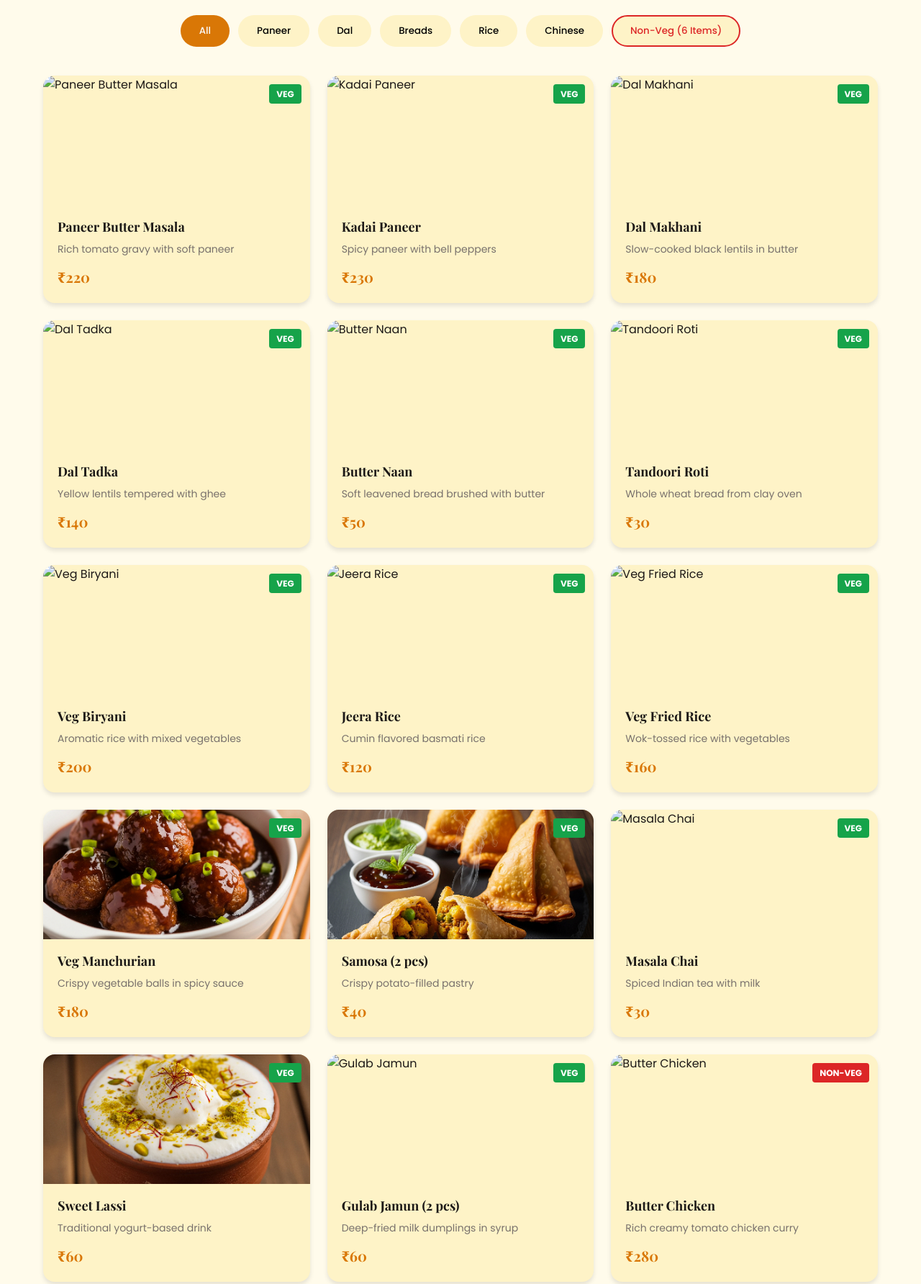
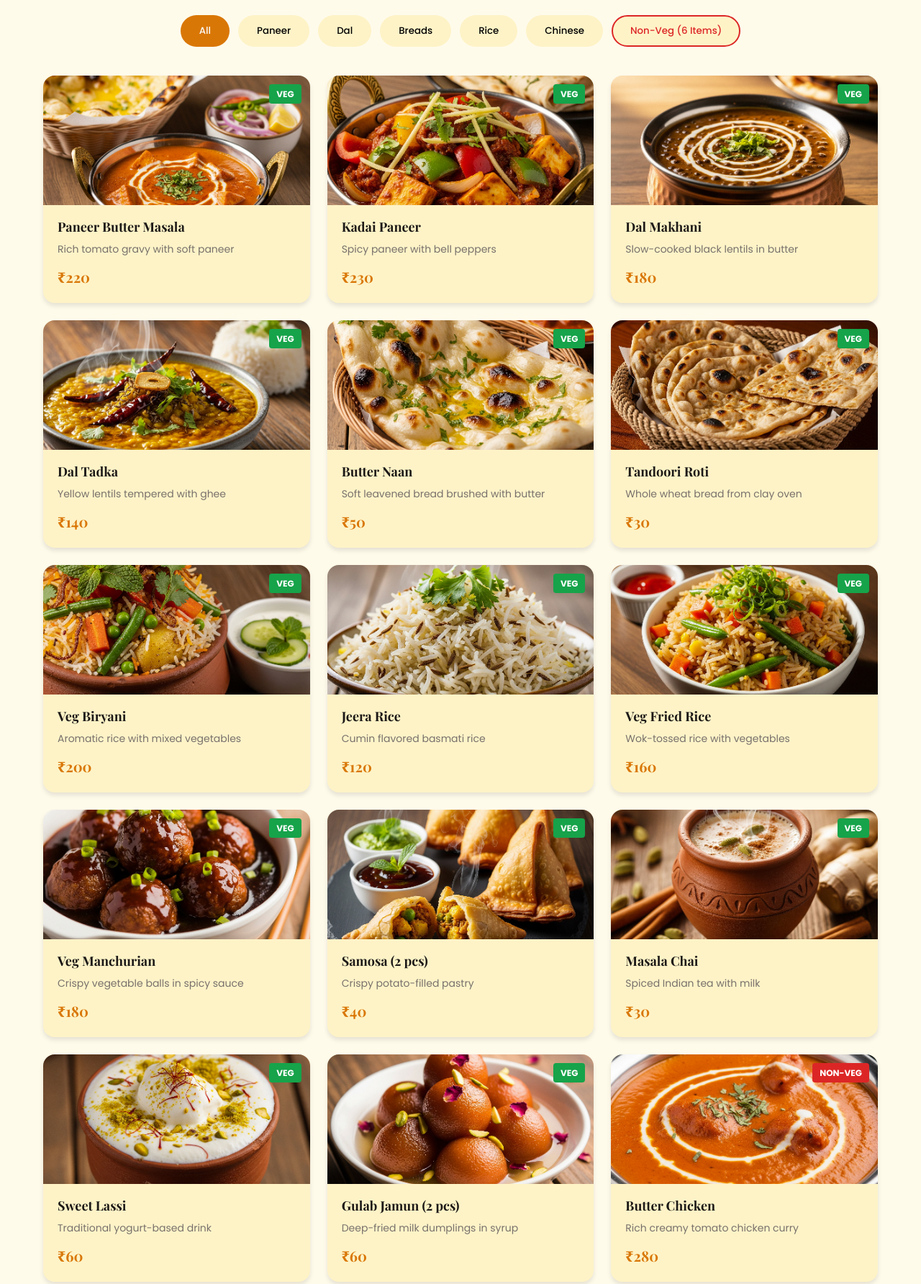
Before and after one commit to kravi55144-lgtm/ravithedhaba, a plain HTML site: page index.html in a window 1280 px wide. Shown: the part 1605-3389 px from the top of the page at 72% size. Drawn offline with nearby package versions, Linux system fonts and the light colour scheme.

Commit message:
added underscore in html

```diff
--- a/index.html
+++ b/index.html
@@ -109,7 +109,7 @@
 
                 <div class="menu-card veg" data-category="paneer">
                     <div class="menu-badge veg-badge">VEG</div>
-                    <div class="menu-img"><img src="images/paneer butter masala.png" alt="Paneer Butter Masala"></div>
+                    <div class="menu-img"><img src="images/paneer_butter_masala.png" alt="Paneer Butter Masala"></div>
                     <div class="menu-info">
                         <h3>Paneer Butter Masala</h3>
                         <p>Rich tomato gravy with soft paneer</p>
@@ -118,7 +118,7 @@
                 </div>
                 <div class="menu-card veg" data-category="paneer">
                     <div class="menu-badge veg-badge">VEG</div>
-                    <div class="menu-img"><img src="images/kadhai paneer.png" alt="Kadai Paneer"></div>
+                    <div class="menu-img"><img src="images/kadhai_paneer.png" alt="Kadai Paneer"></div>
                     <div class="menu-info">
                         <h3>Kadai Paneer</h3>
                         <p>Spicy paneer with bell peppers</p>
@@ -128,7 +128,7 @@
 
                 <div class="menu-card veg" data-category="dal">
                     <div class="menu-badge veg-badge">VEG</div>
-                    <div class="menu-img"><img src="images/dal makhani.png" alt="Dal Makhani"></div>
+                    <div class="menu-img"><img src="images/dal_makhani.png" alt="Dal Makhani"></div>
                     <div class="menu-info">
                         <h3>Dal Makhani</h3>
                         <p>Slow-cooked black lentils in butter</p>
@@ -137,7 +137,7 @@
                 </div>
                 <div class="menu-card veg" data-category="dal">
                     <div class="menu-badge veg-badge">VEG</div>
-                    <div class="menu-img"><img src="images/dal tadka.png" alt="Dal Tadka"></div>
+                    <div class="menu-img"><img src="images/dal_tadka.png" alt="Dal Tadka"></div>
                     <div class="menu-info">
                         <h3>Dal Tadka</h3>
                         <p>Yellow lentils tempered with ghee</p>
@@ -147,7 +147,7 @@
 
                 <div class="menu-card veg" data-category="bread">
                     <div class="menu-badge veg-badge">VEG</div>
-                    <div class="menu-img"><img src="images/butter naan.png" alt="Butter Naan"></div>
+                    <div class="menu-img"><img src="images/butter_naan.png" alt="Butter Naan"></div>
                     <div class="menu-info">
                         <h3>Butter Naan</h3>
                         <p>Soft leavened bread brushed with butter</p>
@@ -156,7 +156,7 @@
                 </div>
                 <div class="menu-card veg" data-category="bread">
                     <div class="menu-badge veg-badge">VEG</div>
-                    <div class="menu-img"><img src="images/tandoori roti.png" alt="Tandoori Roti"></div>
+                    <div class="menu-img"><img src="images/tandoori_roti.png" alt="Tandoori Roti"></div>
                     <div class="menu-info">
                         <h3>Tandoori Roti</h3>
                         <p>Whole wheat bread from clay oven</p>
@@ -166,7 +166,7 @@
 
                 <div class="menu-card veg" data-category="rice">
                     <div class="menu-badge veg-badge">VEG</div>
-                    <div class="menu-img"><img src="images/veg biryani.png" alt="Veg Biryani"></div>
+                    <div class="menu-img"><img src="images/veg_biryani.png" alt="Veg Biryani"></div>
                     <div class="menu-info">
                         <h3>Veg Biryani</h3>
                         <p>Aromatic rice with mixed vegetables</p>
@@ -175,7 +175,7 @@
                 </div>
                 <div class="menu-card veg" data-category="rice">
                     <div class="menu-badge veg-badge">VEG</div>
-                    <div class="menu-img"><img src="images/jeera rice.png" alt="Jeera Rice"></div>
+                    <div class="menu-img"><img src="images/jeera_rice.png" alt="Jeera Rice"></div>
                     <div class="menu-info">
                         <h3>Jeera Rice</h3>
                         <p>Cumin flavored basmati rice</p>
@@ -185,7 +185,7 @@
 
                 <div class="menu-card veg" data-category="chinese">
                     <div class="menu-badge veg-badge">VEG</div>
-                    <div class="menu-img"><img src="images/veg fried rice.png" alt="Veg Fried Rice"></div>
+                    <div class="menu-img"><img src="images/veg_fried_rice.png" alt="Veg Fried Rice"></div>
                     <div class="menu-info">
                         <h3>Veg Fried Rice</h3>
                         <p>Wok-tossed rice with vegetables</p>
@@ -214,7 +214,7 @@
 
                 <div class="menu-card veg" data-category="beverages">
                     <div class="menu-badge veg-badge">VEG</div>
-                    <div class="menu-img"><img src="images/masala chai.png" alt="Masala Chai"></div>
+                    <div class="menu-img"><img src="images/masala_chai.png" alt="Masala Chai"></div>
                     <div class="menu-info">
                         <h3>Masala Chai</h3>
                         <p>Spiced Indian tea with milk</p>
@@ -233,7 +233,7 @@
 
                 <div class="menu-card veg" data-category="desserts">
                     <div class="menu-badge veg-badge">VEG</div>
-                    <div class="menu-img"><img src="images/gulab jamun.png" alt="Gulab Jamun"></div>
+                    <div class="menu-img"><img src="images/gulab_jamun.png" alt="Gulab Jamun"></div>
                     <div class="menu-info">
                         <h3>Gulab Jamun (2 pcs)</h3>
                         <p>Deep-fried milk dumplings in syrup</p>
@@ -243,7 +243,7 @@
 
                 <div class="menu-card nonveg" data-category="nonveg">
                     <div class="menu-badge nonveg-badge">NON-VEG</div>
-                    <div class="menu-img"><img src="images/butter chicken.png" alt="Butter Chicken"></div>
+                    <div class="menu-img"><img src="images/butter_chicken.png" alt="Butter Chicken"></div>
                     <div class="menu-info">
                         <h3>Butter Chicken</h3>
                         <p>Rich creamy tomato chicken curry</p>
@@ -252,7 +252,7 @@
                 </div>
                 <div class="menu-card nonveg" data-category="nonveg">
                     <div class="menu-badge nonveg-badge">NON-VEG</div>
-                    <div class="menu-img"><img src="images/chicken biryani.png" alt="Chicken Biryani"></div>
+                    <div class="menu-img"><img src="images/chicken_biryani.png" alt="Chicken Biryani"></div>
                     <div class="menu-info">
                         <h3>Chicken Biryani</h3>
                         <p>Aromatic basmati rice with chicken</p>
@@ -261,7 +261,7 @@
                 </div>
                 <div class="menu-card nonveg" data-category="nonveg">
                     <div class="menu-badge nonveg-badge">NON-VEG</div>
-                    <div class="menu-img"><img src="images/tandoori chicken.png" alt="Tandoori Chicken"></div>
+                    <div class="menu-img"><img src="images/tandoori_chicken.png" alt="Tandoori Chicken"></div>
                     <div class="menu-info">
                         <h3>Tandoori Chicken</h3>
                         <p>Roasted chicken from clay oven</p>
@@ -270,7 +270,7 @@
                 </div>
                 <div class="menu-card nonveg" data-category="nonveg">
                     <div class="menu-badge nonveg-badge">NON-VEG</div>
-                    <div class="menu-img"><img src="images/mutton rogan josh.png" alt="Mutton Rogan Josh"></div>
+                    <div class="menu-img"><img src="images/mutton_rogan_josh.png" alt="Mutton Rogan Josh"></div>
                     <div class="menu-info">
                         <h3>Mutton Rogan Josh</h3>
                         <p>Kashmiri style tender lamb curry</p>
@@ -279,7 +279,7 @@
                 </div>
                 <div class="menu-card nonveg" data-category="nonveg">
                     <div class="menu-badge nonveg-badge">NON-VEG</div>
-                    <div class="menu-img"><img src="images/fish fry.png" alt="Fish Curry"></div>
+                    <div class="menu-img"><img src="images/fish_fry.png" alt="Fish Curry"></div>
                     <div class="menu-info">
                         <h3>Fish Curry</h3>
                         <p>Spicy and tangy fresh fish curry</p>
@@ -288,7 +288,7 @@
                 </div>
                 <div class="menu-card nonveg" data-category="nonveg">
                     <div class="menu-badge nonveg-badge">NON-VEG</div>
-                    <div class="menu-img"><img src="images/chicken tikka.png" alt="Chicken Tikka"></div>
+                    <div class="menu-img"><img src="images/chicken_tikka.png" alt="Chicken Tikka"></div>
                     <div class="menu-info">
                         <h3>Chicken Tikka</h3>
                         <p>Boneless spiced grilled chicken</p>
```
